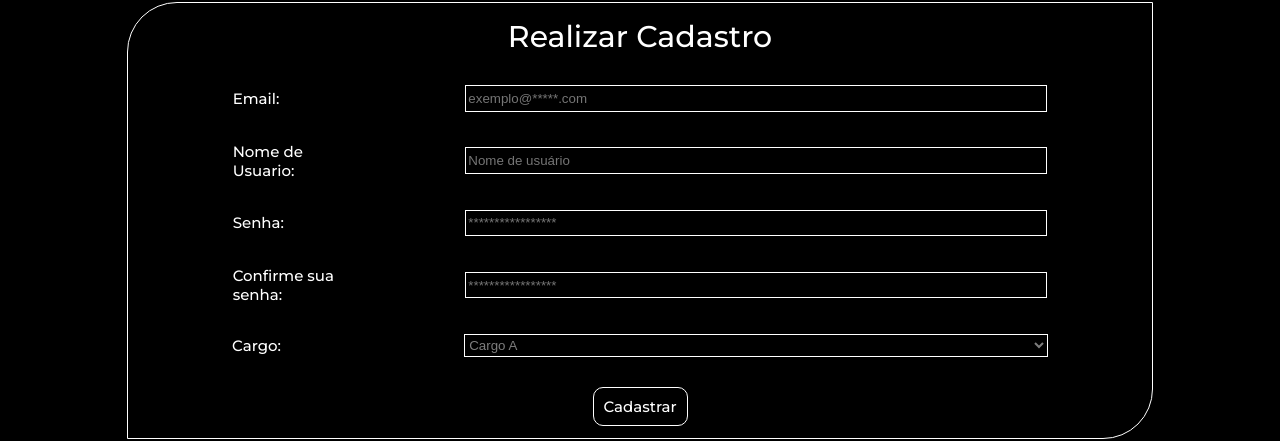
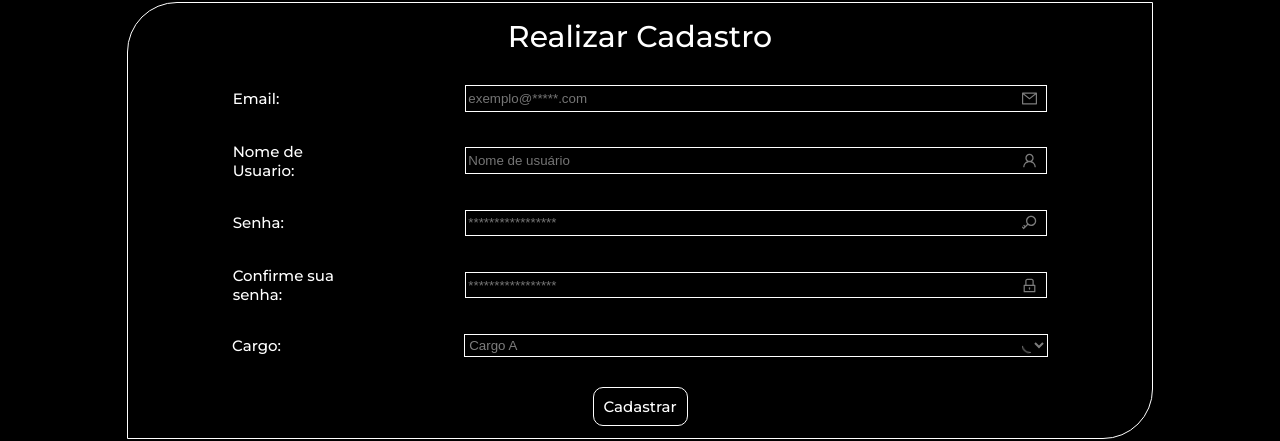
Before and after one commit to LuizVerteiro/trainee-g4-cpe, a React (Vite) app in the folder trainee-cpe/: page /cadastro in a window 1280 px wide. Shown: the part 178-619 px from the top of the page. Built offline with nearby package versions, Linux system fonts and the light colour scheme.

Commit message:
Cadastro 100%

```diff
--- a/trainee-cpe/src/Components/Header/Styles.js
+++ b/trainee-cpe/src/Components/Header/Styles.js
@@ -24,6 +24,7 @@ export const DivLogo = styled.div`
     &:hover {
         transform: scale(1.1);
     }
+    cursor: pointer;
 `
 export const DivText = styled.div`
     font-size: 2rem;
@@ -44,6 +45,7 @@ export const DivEntrar = styled.div`
     &:hover {
         transform: scale(1.1);
     }
+    cursor: pointer;
 `
 export const DivCadastro = styled.div`
     border: 1px solid white;
@@ -54,4 +56,5 @@ export const DivCadastro = styled.div`
     &:hover {
         transform: scale(1.1);
     }
+    cursor: pointer;
 `
--- a/trainee-cpe/src/Pages/Cadastro/Cadastro.jsx
+++ b/trainee-cpe/src/Pages/Cadastro/Cadastro.jsx
@@ -1,7 +1,7 @@
-import { Containner, Title, DivEmail, Email, DivNomeUser, NomeUser, DivSenha, Senha, DivConfirmSenha, ConfirmSenha, DivCargo, Cargo, Botton, Background, AlinhaBotton, InputModal, SelectModal } from "./Styles";
+import { Containner, Title, DivEmail, Email, DivNomeUser, NomeUser, DivSenha, Senha, DivConfirmSenha, ConfirmSenha, DivCargo, Cargo, Botton, Background, AlinhaBotton, InputModal, SelectModal, IconInput } from "./Styles";
 import Header from "../../Components/Header/Header";
+import { MailOutlined, LockOutlined, KeyOutlined, UserOutlined, LoadingOutlined } from '@ant-design/icons';
 
-import { FaBeer } from 'react-icons/fa';
 function Cadastro() {
 
     return (
@@ -12,28 +12,42 @@ function Cadastro() {
                     <Title>Realizar Cadastro</Title>
                     <DivEmail>
                         <Email> Email:</Email>
+                        <IconInput>
                             <InputModal type="text" placeholder="exemplo@*****.com" />
+                            <MailOutlined />
+                        </IconInput>
                     </DivEmail>
                     <DivNomeUser>
                         <NomeUser> Nome de Usuario:</NomeUser>
+                        <IconInput>
                             <InputModal type="text" placeholder="Nome de usuário" />
+                            <UserOutlined />
+                        </IconInput>
                     </DivNomeUser>
                     <DivSenha>
                         <Senha> Senha:</Senha>
+                        <IconInput>
                             <InputModal type="password" placeholder="*****************" />
+                            <KeyOutlined />
+                        </IconInput>
                     </DivSenha>
                     <DivConfirmSenha>
                         <ConfirmSenha> Confirme sua senha:</ConfirmSenha>
-                        <InputModal type="password" placeholder="*****************"
-                        />
+                        <IconInput>
+                            <InputModal type="password" placeholder="*****************" />
+                            <LockOutlined />
+                        </IconInput>
                     </DivConfirmSenha>
                     <DivCargo>
                         <Cargo> Cargo:</Cargo>
+                        <IconInput>
                             <SelectModal>
                                 <option value="cargo1">Cargo A</option>
                                 <option value="cargo2">Cargo B</option>
                                 <option value="cargo2">Cargo C</option>
                             </SelectModal>
+                            <LoadingOutlined />
+                        </IconInput>
                     </DivCargo>
                     <AlinhaBotton>
                         <Botton> Cadastrar</Botton>
--- a/trainee-cpe/src/Pages/Cadastro/Styles.js
+++ b/trainee-cpe/src/Pages/Cadastro/Styles.js
@@ -16,6 +16,7 @@ export const InputModal = styled.input`
     &:hover {
         transform: scale(1.02);
     }
+    cursor: pointer;
 `
 
 export const SelectModal = styled.select`
@@ -120,4 +121,18 @@ export const Botton = styled.div`
 `
 ////////////////////////////////////ICONS//////////////////////////////////////
 
-///
+export const IconInput = styled.div`
+    display: flex;
+    align-items: center;
+    position: relative;
+    transition: transform 0.2s ease-in-out;
+    &:hover {
+        transform: scale(1.01);
+    }
+    .anticon {
+        position: absolute;
+        right: 0.7rem;
+        color: #7D7D7D;
+        cursor: pointer;
+    }
+`
```
Also changed, not shown: trainee-cpe/src/Components/Header/Header.jsx (indentation only). Lines whose indentation alone changed are shown as unchanged.
